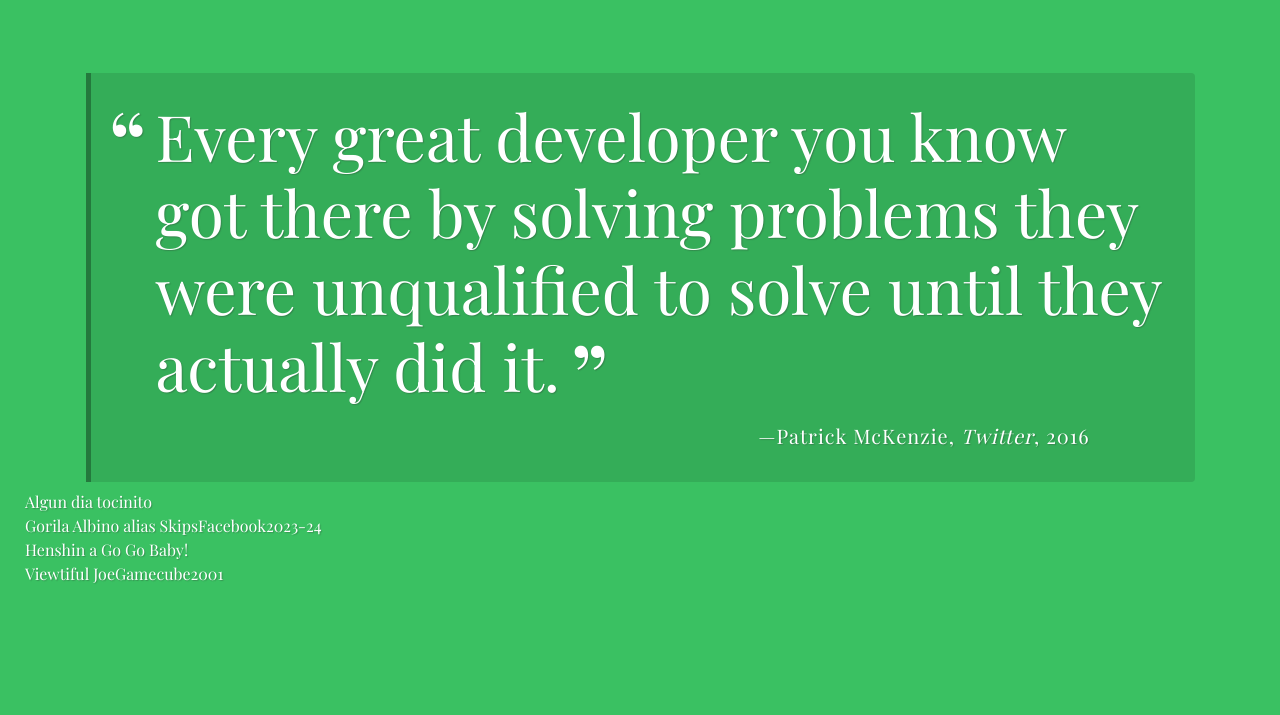
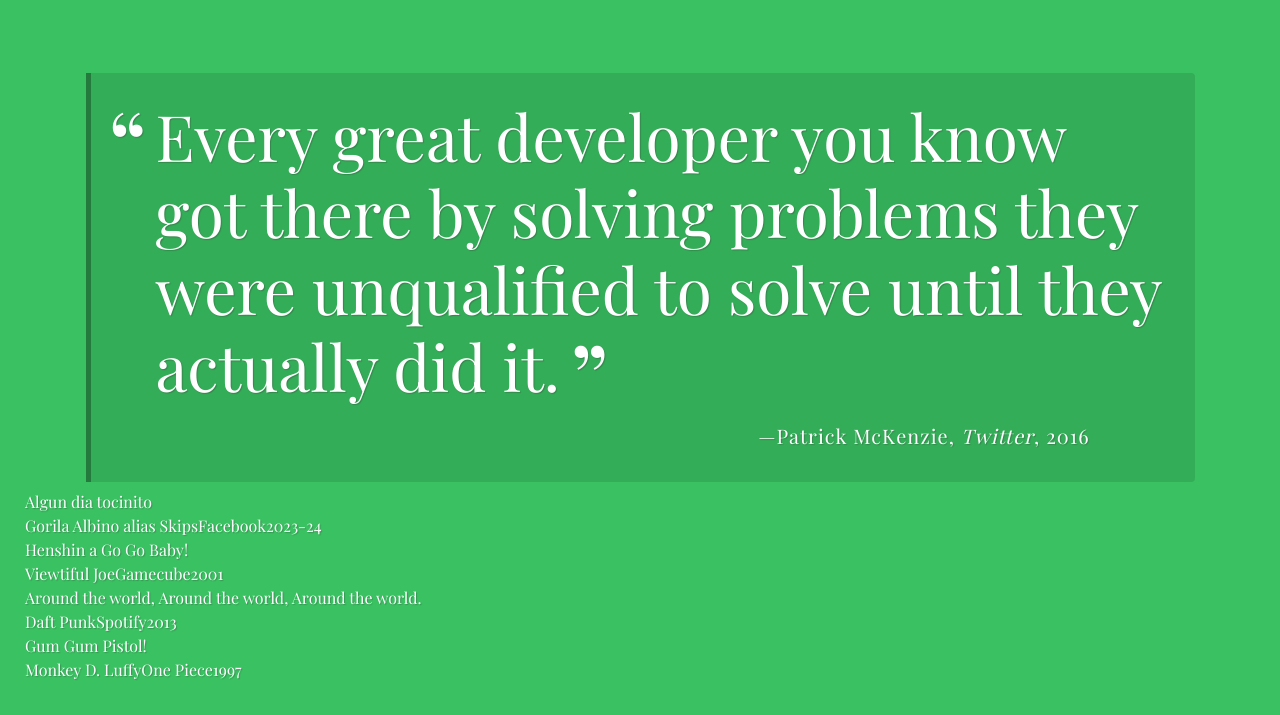
Before and after one commit to DoomWave/random_quotes, a plain HTML site: page index.html in a window 1280 px wide. Shown: the part 147-862 px from the top of the page. Before the commit the page ends 800 px from the top, so only its background shows below. Drawn offline with nearby package versions, Linux system fonts and the light colour scheme; a web font is replaced by a local one.

Commit message:
created quotes array  and functions skeletons

```diff
--- a/index.html
+++ b/index.html
@@ -35,6 +35,20 @@
       </div>
     </div>
 
+    <div class="daftpunk">
+      <div id="quote-box" class="quote-box">
+        <p class="quote-4">Around the world, Around the world, Around the world.</p>
+        <p class="source-4">Daft Punk<span class="citation-4">Spotify</span><span class="year-4">2013</span></p>
+      </div>
+    </div>
+
+    <div class="onepiece">
+      <div id="quote-box" class="quote-box">
+        <p class="quote-5">Gum Gum Pistol!</p>
+        <p class="source-5">Monkey D. Luffy<span class="citation-5"></span>One Piece<span class="year-5">1997</span></p>
+      </div>
+    </div>
+
     <script src="js/script.js"></script>
   </body>
 </html>
--- a/js/script.js
+++ b/js/script.js
@@ -5,7 +5,9 @@ Random Quote Generator
 /***
  * `quotes` array
 ***/
-const quotes = 5;
+const quotes = [];
+quotes.push("viewtiful","skips","daftpunk","onepiece");
+console.log(quotes.length);
 
 /***
  * `getRandomQuote` function
@@ -27,13 +29,5 @@ function printQuote(){
  * click event listener for the print quote button
  * DO NOT CHANGE THE CODE BELOW!!
 ***/
-// "Algun dia tocinito"
-//-Gorila Albino alias Skips
-
-//"Around the world, around the world, around the world"
-//-Daft Punk
-
-//"Henshing A go go Baby!"
-//-Joe
 
 document.getElementById('load-quote').addEventListener("click", printQuote, false);
```
